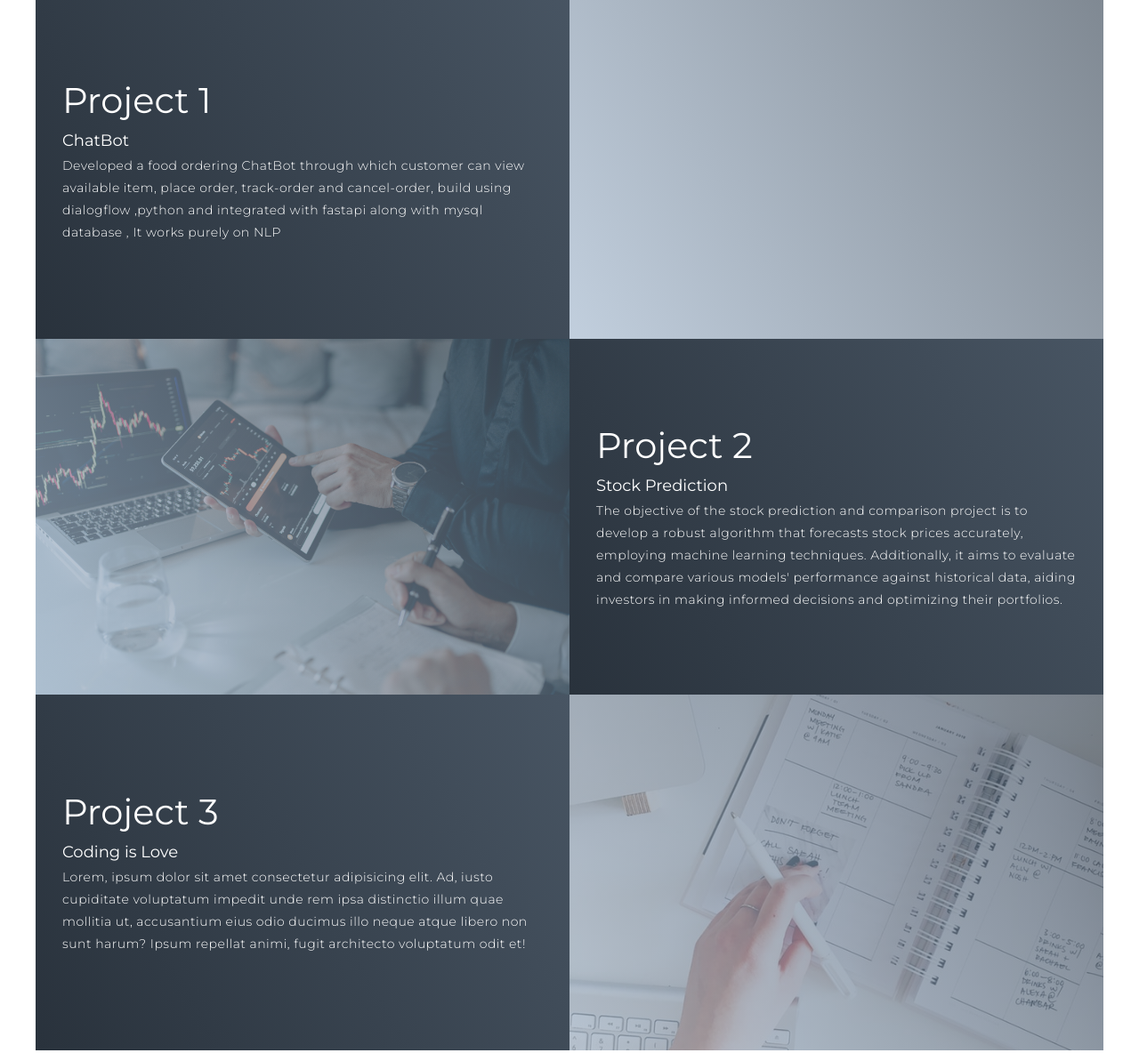
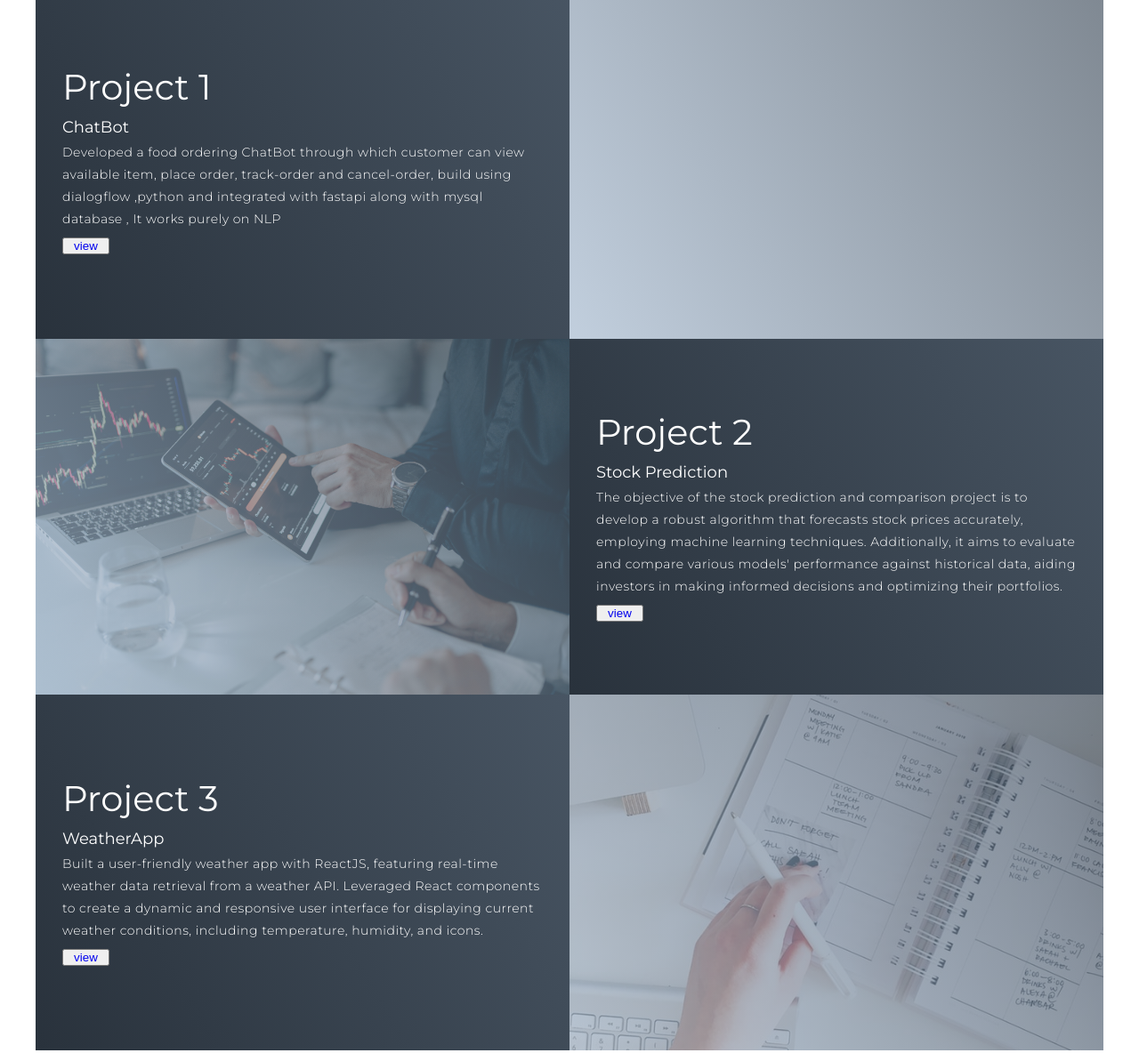
Before and after one commit to vishwak16/portfolio-website, a plain HTML site: page index.html in a window 1280 px wide. Shown: the part 1842-3026 px from the top of the page at 89% size. Drawn offline with Linux system fonts and the light colour scheme.

Commit message:
Update index.html

```diff
--- a/index.html
+++ b/index.html
@@ -94,6 +94,8 @@
             <h1>Project 1</h1>
             <h2>ChatBot</h2>
             <p>Developed a food ordering ChatBot through which customer can view available item, place order, track-order and cancel-order, build using dialogflow ,python and integrated with fastapi along with mysql database , It works purely on NLP</p>
+            <p><button><a href="https://github.com/vishwak16/Food-ChatBot"> &nbsp;&nbsp; view  &nbsp;&nbsp;</a></button></p>
+
           </div>
           <div class="project-img">
             <img src="img/chatbot-3.png" alt="img">
@@ -104,6 +106,7 @@
             <h1>Project 2</h1>
             <h2>Stock Prediction </h2>
             <p>The objective of the stock prediction and comparison project is to develop a robust algorithm that forecasts stock prices accurately, employing machine learning techniques. Additionally, it aims to evaluate and compare various models' performance against historical data, aiding investors in making informed decisions and optimizing their portfolios.</p>
+            <p><button><a href="https://github.com/vishwak16/Frontend_Smart-stocks"> &nbsp;&nbsp; view  &nbsp;&nbsp;</a></button></p>
           </div>
           <div class="project-img">
             <img src="img/stockproject.jpg" alt="img">
@@ -112,10 +115,9 @@
         <div class="project-item">
           <div class="project-info">
             <h1>Project 3</h1>
-            <h2>Coding is Love</h2>
-            <p>Lorem, ipsum dolor sit amet consectetur adipisicing elit. Ad, iusto cupiditate voluptatum impedit unde
-              rem ipsa distinctio illum quae mollitia ut, accusantium eius odio ducimus illo neque atque libero non sunt
-              harum? Ipsum repellat animi, fugit architecto voluptatum odit et!</p>
+            <h2>WeatherApp</h2>
+            <p>Built a user-friendly weather app with ReactJS, featuring real-time weather data retrieval from a weather API. Leveraged React components to create a dynamic and responsive user interface for displaying current weather conditions, including temperature, humidity, and icons.</p>
+            <p><button><a href="https://github.com/vishwak16/WEATHER-APP"> &nbsp;&nbsp; view  &nbsp;&nbsp;</a></button></p>
           </div>
           <div class="project-img">
             <img src="./img/img-1.png" alt="img">
@@ -163,6 +165,9 @@
         <h2>Full Stack Developer</h2>
         <p>Iam Vishwak Kotha ,seeking an entry-level position where I can apply my strong foundation in programming languages, problem-solving
           skills, and eagerness to learn and grow within a dynamic team environment.</p>
+        <P>Technical skills: &nbsp;&nbsp;C, Python, Java, DSA.<br>&nbsp;&nbsp;&nbsp;&nbsp;&nbsp;&nbsp;&nbsp;&nbsp;&nbsp;&nbsp;&nbsp;&nbsp;&nbsp;&nbsp;&nbsp;&nbsp;&nbsp;&nbsp;&nbsp;&nbsp;&nbsp;&nbsp;&nbsp;&nbsp;&nbsp;&nbsp;&nbsp;&nbsp;&nbsp;&nbsp;&nbsp;HTML, CSS, JavaScript, React<br>&nbsp;&nbsp;&nbsp;&nbsp;&nbsp;&nbsp;&nbsp;&nbsp;&nbsp;&nbsp;&nbsp;&nbsp;&nbsp;&nbsp;&nbsp;&nbsp;&nbsp;&nbsp;&nbsp;&nbsp;&nbsp;&nbsp;&nbsp;&nbsp;&nbsp;&nbsp;&nbsp;&nbsp;&nbsp;&nbsp;&nbsp;MySQL, MongoDB. </P>
+        <P>Langauges: &nbsp;&nbsp;&nbsp;&nbsp;&nbsp;&nbsp;&nbsp;&nbsp;English, Hindi, Telugu.</P>
+
         <a onclick="window.open('resume vishwak kotha.pdf')" class="cta">Download Resume<i class="fa fa-Download"></i></a>
 
       </div>
```
